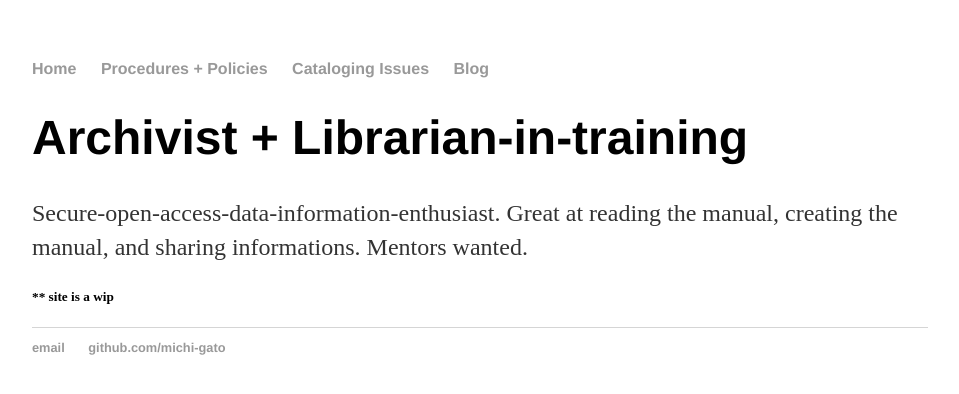
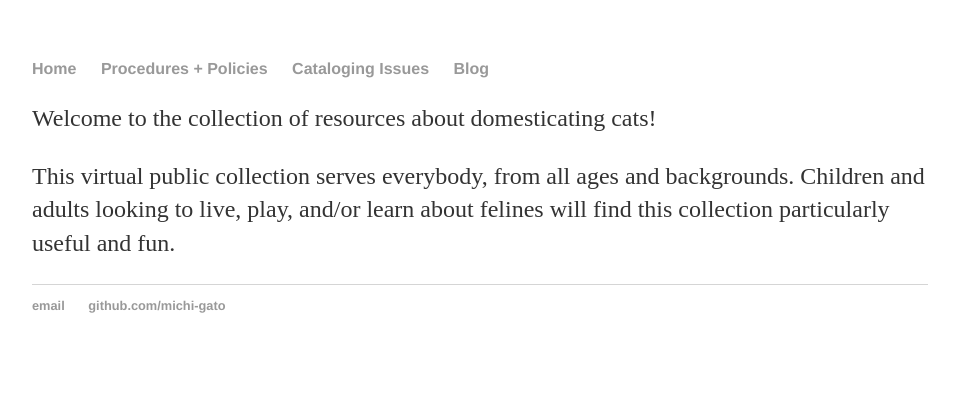
Before and after one commit to cat-alog/cat-alog.github.io, a Jekyll site: the page built from index.html, in a window 1280 px wide. Shown: the top 394 px of the page, without its empty margins (160-1119 px from the left). Built offline with Jekyll 4.4.1, drawn with Linux system fonts in a browser that asks for light colours.

Commit message:
Update index.html

```diff
--- a/index.html
+++ b/index.html
@@ -1,9 +1,9 @@
 ---
 layout: default
-title: Solo ILS Preguntas
+title: Domesticating Cats Collection
 ---
 <div class="blurb">
-	<h1>Archivist + Librarian-in-training</h1>
-	<p>Secure-open-access-data-information-enthusiast. Great at reading the manual, creating the manual, and sharing informations. Mentors wanted. </a></p>
-<h5>** site is a wip</h5>
+	<p>Welcome to the collection of resources about domesticating cats!</p>
+	<p>This virtual public collection serves everybody, from all ages and backgrounds. Children and adults looking to live, play, and/or learn about felines will find this collection particularly useful and fun. </p>
+
 </div><!-- /.blurb -->
```
